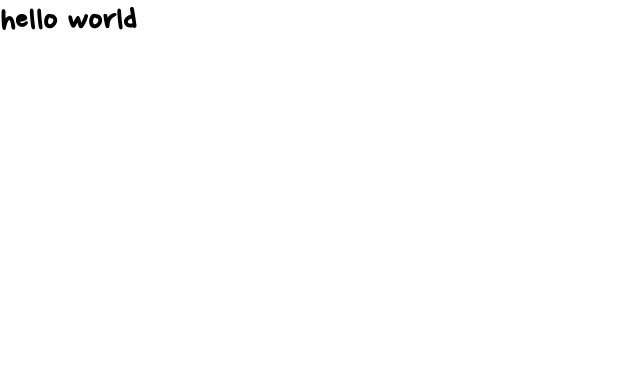
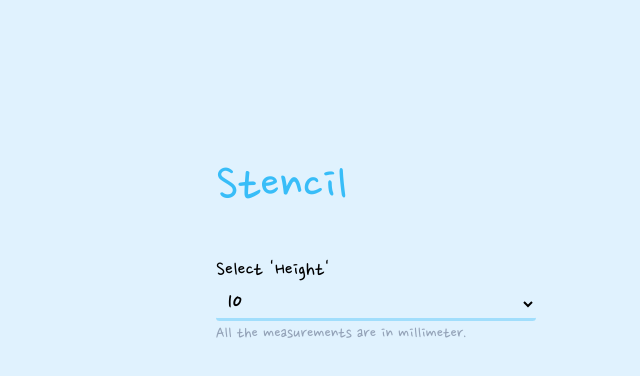
Before and after one commit to Ivirx/stencil, a React (Vite) app: page / in a window 1280 px wide. Shown: the top 376 px of the page, without its empty margins (0-640 px from the left). Built offline with nearby package versions, Linux system fonts and the light colour scheme.

Commit message:
show the result to the users

```diff
--- a/src/App.tsx
+++ b/src/App.tsx
@@ -1,7 +1,30 @@
+import { useState, useEffect, useRef } from 'react';
+
+import { Top } from './components/Top';
+
 function App() {
+	const [height, setHeight] = useState(10);
+	const contentRef = useRef<HTMLElement>(null);
+
+	function changeHeight(e: React.ChangeEvent<HTMLSelectElement>) {
+		setHeight(Number(e.target.value));
+	}
+
+	useEffect(() => {
+		contentRef.current!.classList.remove('load');
+
+		const id = setTimeout(() => {
+			contentRef.current!.classList.add('load');
+		}, 100);
+
+		return () => clearTimeout(id);
+	}, []);
+
 	return (
 		<main>
-			<h1>hello world</h1>
+			<section ref={contentRef} className='content'>
+				<Top height={height} changeHeight={changeHeight} />
+			</section>
 		</main>
 	);
 }
--- /dev/null
+++ b/src/components/Top.tsx
@@ -0,0 +1,26 @@
+export const Top = ({
+	height,
+	changeHeight,
+}: {
+	height: number;
+	changeHeight: (e: React.ChangeEvent<HTMLSelectElement>) => void;
+}) => {
+	return (
+		<>
+			<h1>Stencil</h1>
+			<div className='select'>
+				<label htmlFor='height'>Select 'Height'</label>
+				<select name='height' id='height' value={height} onChange={changeHeight}>
+					<option value='2.5'>2.5</option>
+					<option value='3.5'>3.5</option>
+					<option value='5'>5</option>
+					<option value='7'>7</option>
+					<option value='10'>10</option>
+					<option value='14'>14</option>
+					<option value='20'>20</option>
+				</select>
+				<p>All the measurements are in millimeter.</p>
+			</div>
+		</>
+	);
+};
--- a/src/index.scss
+++ b/src/index.scss
@@ -5,7 +5,16 @@
 	box-sizing: border-box;
 }
 
+::selection {
+	background-color: rgb(var(--primary));
+	color: rgb(var(--secondary));
+}
+
 :root {
+	--primary: 56 189 248;
+	--secondary: 224 242 254;
+	--gray: 148 163 184;
+
 	--fz-100: clamp(0.5763rem, 0.9353rem + -0.5611vw, 0.8231rem);
 	--fz-200: clamp(0.72rem, 0.95rem + -0.3594vw, 0.8781rem);
 	--fz-300: clamp(0.9rem, 0.9545rem + -0.0852vw, 0.9375rem);
@@ -20,5 +29,78 @@
 
 body {
 	font-family: 'Nanum Pen Script', cursive;
-	font-size: var(--fz-400);
+	font-size: var(--fz-500);
+	background-color: rgb(var(--secondary));
 }
+
+main {
+	min-height: 100vh;
+	display: flex;
+	justify-content: center;
+}
+
+.content {
+	width: clamp(20rem, 100%, 56rem);
+	margin-inline: auto;
+	margin-block: 20vh;
+	padding-inline: 1.5rem;
+	opacity: 0;
+	translate: 0 2.5rem;
+	transition: 800ms ease-in-out 100ms;
+	transition-property: opacity, translate;
+
+	&.load {
+		opacity: 1;
+		translate: 0 0;
+	}
+
+	h1 {
+		margin-block-end: 0.75em;
+		color: rgb(var(--primary));
+		font-size: var(--fz-900);
+		font-weight: 500;
+		line-height: 1;
+	}
+}
+
+.select {
+	display: flex;
+	flex-direction: column;
+	justify-content: center;
+	align-items: start;
+
+	label {
+		cursor: pointer;
+	}
+
+	select {
+		width: clamp(0rem, 100%, 20rem);
+		margin-block-start: 0.1em;
+		padding-inline: 0.25em;
+		font: inherit;
+		font-size: var(--fz-600);
+		background-color: transparent;
+		border: none;
+		border-block-end: 0.125em solid rgb(var(--primary) / 0.375);
+		border-radius: 0.125em;
+		transition: border-color 250ms ease-in-out;
+		cursor: pointer;
+
+		&:hover {
+			border-block-end-color: rgb(var(--primary) / 0.625);
+			transition-duration: 150ms;
+		}
+
+		&:focus-visible {
+			border-block-end-color: rgb(var(--primary));
+			outline: none;
+		}
+	}
+
+	p {
+		margin-block-start: 0.25em;
+		color: rgb(var(--gray));
+		font-size: var(--fz-400);
+		line-height: 1;
+	}
+}
```
